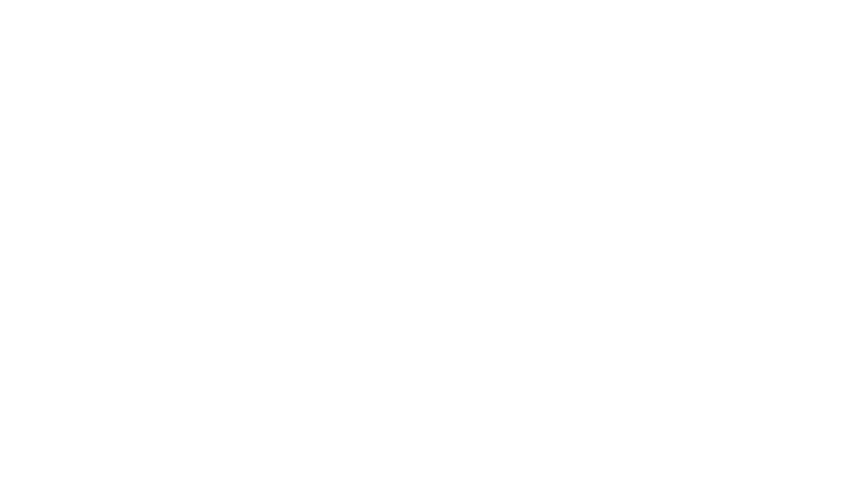
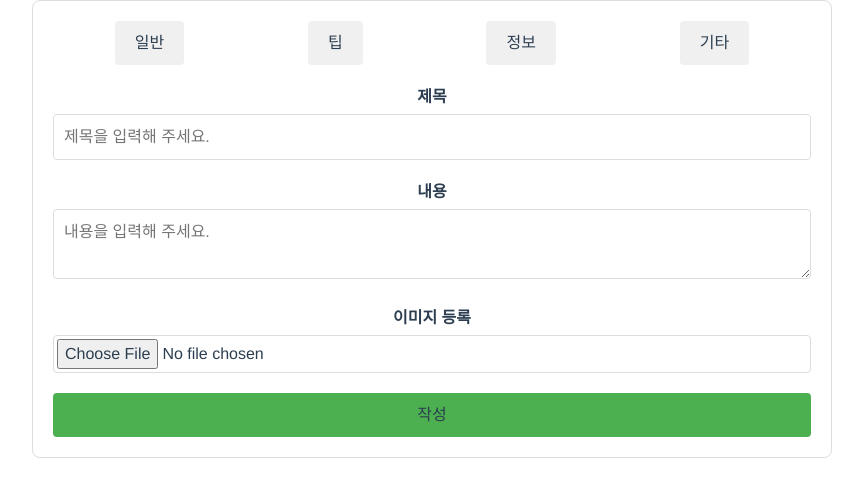
Before and after one commit to iswoos/daily_assistant_vue.js, a Vue app: page /modify/post in a window 1280 px wide. Before the commit this address had no page. Shown: the top 496 px of the page, without its empty margins (208-1071 px from the left). Built offline with nearby package versions, Linux system fonts and the light colour scheme.

Commit message:
수정 페이지 접근 시 이전 데이터 출력되게 history.state 활용

```diff
--- a/src/components/layouts/board/GetPost.vue
+++ b/src/components/layouts/board/GetPost.vue
@@ -4,7 +4,7 @@
       <h2>{{ post.title }}</h2>
       <p>
         <strong>작성자:</strong> {{ post.userId }} | <strong>카테고리:</strong>
-        {{ post.category }} | <strong>작성일:</strong>
+        {{ post.postCategory }} | <strong>작성일:</strong>
         {{ formatDateTime(post.createdDateTime) }}
       </p>
     </div>
@@ -49,7 +49,6 @@ export default {
         )
         post.value = response.data
         emit('postUserId', post.value.userId)
-        console.log(response.data)
       } catch (error) {
         error.value = 'invalid'
       }
--- a/src/components/layouts/board/CreatePostForm.vue
+++ b/src/components/layouts/board/PostForm.vue
@@ -43,19 +43,21 @@
           class="image-preview"
         />
       </div>
-      <button type="submit" class="submit-button">작성하기</button>
+      <button type="submit" class="submit-button">
+        {{ isModify ? '수정' : '작성' }}
+      </button>
     </form>
   </div>
 </template>
 
 <script>
-import { ref } from 'vue'
+import { ref, onMounted } from 'vue'
 import { useRouter } from 'vue-router'
 import axios from 'axios'
 import { JsonStorage } from '@/utils/storage/JsonStorage'
 
 export default {
-  name: 'CreatePostForm',
+  name: 'PostForm',
   setup() {
     const title = ref('')
     const content = ref('')
@@ -63,6 +65,20 @@ export default {
     const categories = ref(['일반', '팁', '정보', '기타'])
     const selectedCategory = ref('')
     const router = useRouter()
+    const isModify = ref(false)
+    const postId = ref(null)
+
+    onMounted(() => {
+      const postInfo = history.state.post
+      if (postInfo) {
+        postId.value = postInfo.id
+        title.value = postInfo.title
+        content.value = postInfo.content
+        selectedCategory.value = postInfo.postCategory
+        image.value = postInfo.image
+        isModify.value = true
+      }
+    })
 
     const selectCategory = (category) => {
       selectedCategory.value = category
@@ -77,13 +93,23 @@ export default {
 
     const submit = async () => {
       try {
-        const response = await axios.post('http://localhost:8082/posts', {
+        if (isModify.value) {
+          await axios.patch(`http://localhost:8082/posts/${postId.value}`, {
             title: title.value,
             content: content.value,
             image: image.value,
             category: selectedCategory.value,
             userId: JsonStorage.get('user').userId,
           })
+        } else {
+          await axios.post('http://localhost:8082/posts', {
+            title: title.value,
+            content: content.value,
+            image: image.value,
+            category: selectedCategory.value,
+            userId: JsonStorage.get('user').userId,
+          })
+        }
       } catch (error) {
         alert('업로드가 실패하였습니다.')
       }
@@ -99,6 +125,7 @@ export default {
       selectCategory,
       imageUpload,
       submit,
+      isModify,
     }
   },
 }
--- a/src/pages/board/Post.vue
+++ b/src/pages/board/Post.vue
@@ -6,7 +6,8 @@
     <CommentList :postId="postId" />
   </div>
   <div class="button-section" v-if="isAuthor">
-    <button @click="editPost">수정</button>
+    <button @click="modifyPost">수정</button>
+    <br />
     <button @click="deletePost">삭제</button>
   </div>
   <div class="button-section">
@@ -41,9 +42,15 @@ export default {
       }
     }
 
-    const editPost = () => {
-      // 수정 API 작동 후, 해당 게시글 새로고침
-      console.log('Editing post', postId.value)
+    const modifyPost = async () => {
+      try {
+        const response = await axios.get(
+          `http://localhost:8082/posts/${postId.value}`,
+        )
+        router.push({ path: '/modify/post', state: { post: response.data } })
+      } catch (error) {
+        error.value = 'invalid'
+      }
     }
 
     const deletePost = async () => {
@@ -64,7 +71,7 @@ export default {
     return {
       postId,
       isAuthor,
-      editPost,
+      modifyPost,
       deletePost,
       writePost,
       handlePostUserId,
--- a/src/pages/board/CreatePost.vue
+++ b/src/pages/board/PostForm.vue
@@ -1,15 +1,15 @@
 <template>
   <div>
-    <CreatePostForm />
+    <PostForm />
   </div>
 </template>
 <script>
-import CreatePostForm from '@/components/layouts/board/CreatePostForm.vue'
+import PostForm from '@/components/layouts/board/PostForm.vue'
 
 export default {
-  name: 'CreatePostPage',
+  name: 'PostFormPage',
   components: {
-    CreatePostForm,
+    PostForm,
   },
   setup() {
     return {}
--- a/src/router/index.js
+++ b/src/router/index.js
@@ -5,7 +5,7 @@ import MainPage from '../pages/main/Main.vue'
 import LoginPage from '../pages/Login.vue'
 import SignupPage from '../pages/Signup.vue'
 import BoardPage from '../pages/board/Board.vue'
-import CreatePostPage from '../pages/board/CreatePost.vue'
+import PostForm from '../pages/board/PostForm.vue'
 import ChatPage from '../pages/chat/Chat.vue'
 import PostPage from '../pages/board/Post.vue'
 
@@ -17,7 +17,8 @@ const routes = [
   { path: '/signup', component: SignupPage },
   { path: '/chat', component: ChatPage },
   { path: '/board', component: BoardPage },
-  { path: '/create/post', component: CreatePostPage },
+  { path: '/create/post', component: PostForm },
+  { path: '/modify/post', component: PostForm },
   { path: '/posts/:postId', component: PostPage },
 ]
 
```
Lines whose indentation alone changed are shown as unchanged.
